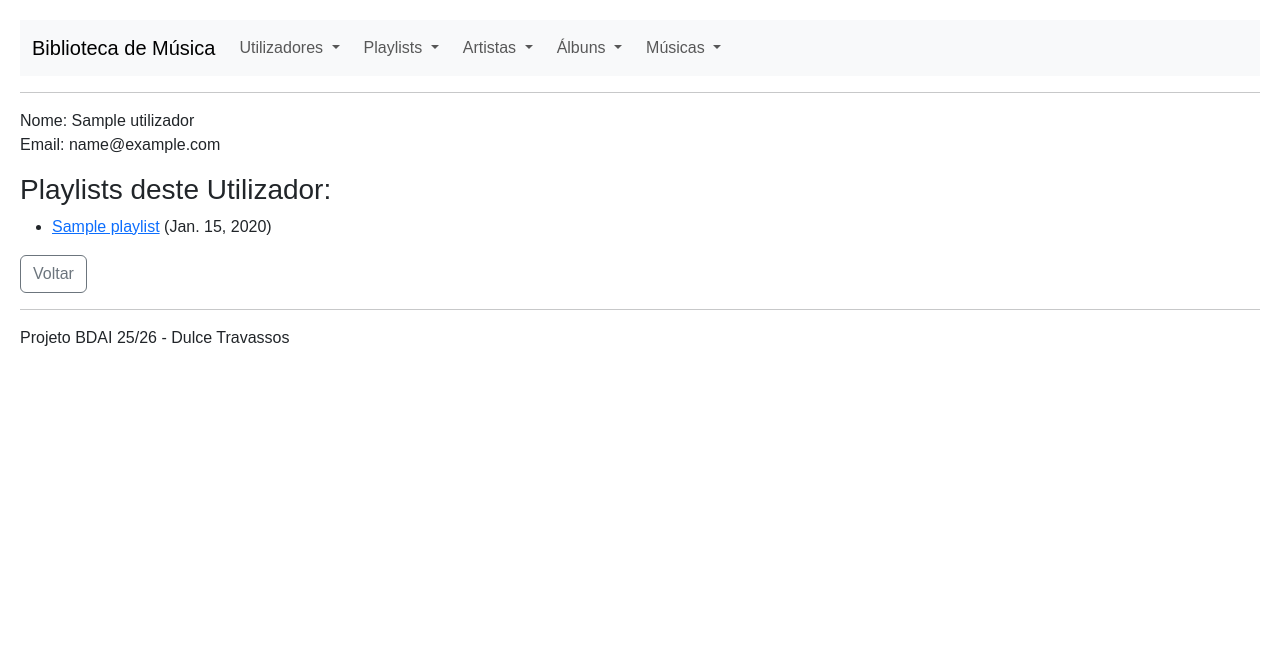
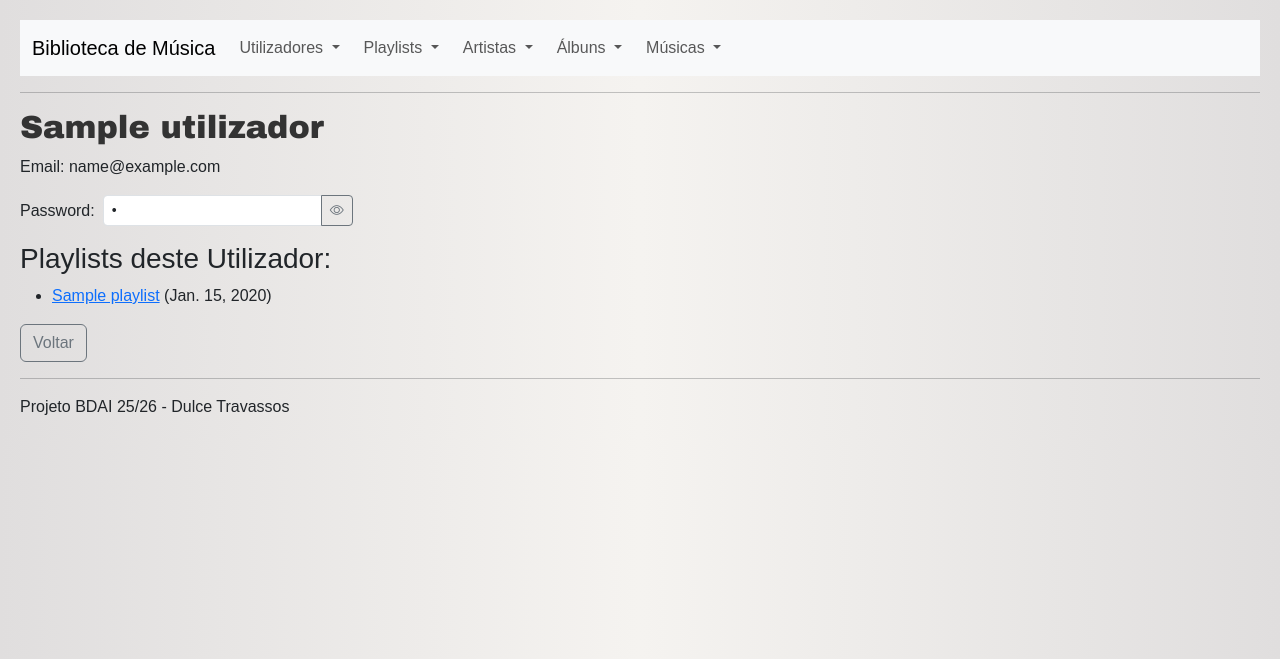
Before and after one commit to dulcetravassos/bdai-django-music-app, a Django app: page /utilizadores/1/ in a window 1280 px wide. Shown: the top 659 px of the page. Run offline with Django 5.2, Linux system fonts and the light colour scheme; tables that the repository leaves empty hold one stand-in row (values such as "Sample post"); some libraries are stand-ins or nearby versions.

Commit message:
Updated forms and views and improved templates (inc. jQuery)

```diff
--- a/bdai_django_music_app/biblioteca/views.py
+++ b/bdai_django_music_app/biblioteca/views.py
@@ -5,6 +5,14 @@ from .forms import UtilizadorForm, PlaylistForm, ArtistaForm, AlbumForm, MusicaE
 
 class HomeView(TemplateView):
     template_name = "home.html"
+    def get_context_data(self, **kwargs):
+        context = super().get_context_data(**kwargs)
+        context['num_utilizadores'] = Utilizador.objects.count()
+        context['num_playlists'] = Playlist.objects.count()
+        context['num_artistas'] = Artista.objects.count()
+        context['num_albuns'] = Album.objects.count()
+        context['num_musicas'] = MusicaEstatistica.objects.count()
+        return context
 
 ################################################ Utilizador ################################################
 
@@ -13,6 +21,7 @@ class UtilizadorListView(ListView):
     model = Utilizador
     template_name = "utilizador_list.html"
     context_object_name = "utilizadores"
+    ordering = ['nome_utilizador']
 
 # Utilizador: detalhes + playlists
 class UtilizadorDetailView(DetailView):
@@ -51,6 +60,7 @@ class AlbumListView(ListView):
     model = Album
     template_name = "album_list.html"
     context_object_name = "albuns"
+    ordering = ['nome']
 
 # Álbum: detalhes (inclui artista) + músicas
 class AlbumDetailView(DetailView):
@@ -89,6 +99,7 @@ class ArtistaListView(ListView):
     model = Artista
     template_name = "artista_list.html"
     context_object_name = "artistas"
+    ordering = ['nome']
 
 # Artista: detalhes + músicas + álbuns
 class ArtistaDetailView(DetailView):
@@ -128,6 +139,7 @@ class PlaylistListView(ListView):
     model = Playlist
     template_name = "playlist_list.html"
     context_object_name = "playlists"
+    ordering = ['nome']
 
 # Playlist: detalhes
 class PlaylistDetailView(DetailView):
@@ -166,6 +178,7 @@ class MusicaEstatisticaListView(ListView):
     model = MusicaEstatistica
     template_name = "musicaestatistica_list.html"
     context_object_name = "musicas"
+    ordering = ['nome']
 
 # Música-Estatística: detalhes
 class MusicaEstatisticaDetailView(DetailView):
--- a/bdai_django_music_app/static/css/styles.css
+++ b/bdai_django_music_app/static/css/styles.css
@@ -1,3 +1,9 @@
-body { font-family: Arial, sans-serif; margin: 20px; }
+body {
+    font-family: Arial, sans-serif;
+    margin: 20px;
+    background: #E0DEDE;
+    background: linear-gradient(90deg,rgba(224, 222, 222, 1) 0%, rgba(245, 243, 240, 1) 50%, rgba(224, 222, 222, 1) 100%);
+}
 header h1 a { text-decoration: none; color: #333; }
+h2 { font-family: "Arial Black", "Arial Bold", Gadget, sans-serif; text-decoration: none; color: #333;}
 nav a { margin-right: 8px; }
--- a/bdai_django_music_app/templates/album_list.html
+++ b/bdai_django_music_app/templates/album_list.html
@@ -24,7 +24,7 @@
                         />
                     {% endif %}
                     <span>
-                        {{ a.nome }} ({{ a.ano_lancamento }})
+                        {{ a.nome }} ({{a.artista.nome}}, {{ a.ano_lancamento }})
                     </span>
                 </div>
                 <span>
--- a/bdai_django_music_app/templates/base.html
+++ b/bdai_django_music_app/templates/base.html
@@ -7,6 +7,7 @@
     <meta name="viewport" content="width=device-width,initial-scale=1" />
     {% bootstrap_css %}
     <link rel="stylesheet" href="{% static 'css/styles.css' %}" />
+    <link rel="stylesheet" href="https://cdn.jsdelivr.net/npm/bootstrap-icons@1.11.3/font/bootstrap-icons.min.css">
   </head>
   <body>
     <header>
--- a/bdai_django_music_app/templates/musicaestatistica_detail.html
+++ b/bdai_django_music_app/templates/musicaestatistica_detail.html
@@ -1,7 +1,7 @@
 {% extends "base.html" %}
 {% block title %}{{ musicaestatistica.nome }}{% endblock %}
 {% block content %}
-    <h3>{{ musicaestatistica.nome }}</h3>
+    <h2>{{ musicaestatistica.nome }}</h2>
     <p>Nome: {{ musicaestatistica.nome }}<br>Duração: {{ musicaestatistica.get_duracao_formatada }}<br>Gostos: {{ musicaestatistica.estatistica_gostos }}<br>Visualizações: {{ musicaestatistica.estatistica_visualizacoes }}</p> <!-- ADICIONAR ARTISTAS COM FOR -->
     <h3>Artistas desta Música:</h3>
     <ul>
--- a/bdai_django_music_app/templates/playlist_detail.html
+++ b/bdai_django_music_app/templates/playlist_detail.html
@@ -1,7 +1,7 @@
 {% extends "base.html" %}
 {% block title %}{{ playlist.nome }}{% endblock %}
 {% block content %}
-    <h3>{{ playlist.nome }}</h3>
+    <h2>{{ playlist.nome }}</h2>
     <p>Nome: {{ playlist.nome }}<br>Data de Criação: {{ playlist.data_criacao }}<br>Visibilidade: {{ playlist.get_privacidade }}</p>
     <h3>Músicas desta Playlist:</h3>
     <ul>
--- a/bdai_django_music_app/templates/utilizador_detail.html
+++ b/bdai_django_music_app/templates/utilizador_detail.html
@@ -1,8 +1,28 @@
 {% extends "base.html" %}
 {% block title %}{{ utilizador.nome_utilizador }}{% endblock %}
 {% block content %}
-    <h3>{{ utilizador.nome }}</h3>
-    <p>Nome: {{ utilizador.nome_utilizador }}<br>Email: {{ utilizador.email }}</p>
+    <h2>{{ utilizador.nome_utilizador }}</h2>
+    <p>Email: {{ utilizador.email }}</p>
+        <div class="d-flex align-items-center mb-3">
+            <span class="me-2">Password:</span>
+            <div class="input-group input-group-sm" style="width: 250px;">
+                <input
+                    type="password"
+                    class="form-control"
+                    value="{{ utilizador.password }}"
+                    id="passwordInput"
+                    readonly
+                >
+                <button
+                    class="btn btn-outline-secondary"
+                    type="button"
+                    id="toggleBtn"
+                    onclick="mostrarPassword()"
+                >
+                    <i class="bi bi-eye" id="iconEye"></i>
+                </button>
+            </div>
+        </div>
     <h3>Playlists deste Utilizador:</h3>
     <ul>
         {% for p in playlists %}
@@ -12,4 +32,26 @@
         {% endfor %}
     </ul>
     <a href="{% url 'utilizador_list' %}" class="btn btn-outline-secondary">Voltar</a>
+
+   <!-- Função para mostrar ou ocultar a password ao clicar no botão -->
+   <!-- Altera o tipo do input entre password e text (para ficar visível e invisível) e altera os ícones (olho aberto/olho fechado)-->
+    <script>
+        function mostrarPassword() {
+            var inputPass = document.getElementById("passwordInput");
+            var icon = document.getElementById("iconEye");
+
+            if (inputPass && icon) {
+                if (inputPass.type === "password") {
+                    inputPass.type = "text";
+                    icon.classList.remove("bi-eye");
+                    icon.classList.add("bi-eye-slash");
+                } else {
+                    inputPass.type = "password";
+                    icon.classList.remove("bi-eye-slash");
+                    icon.classList.add("bi-eye");
+                }
+            }
+        }
+    </script>
+
 {% endblock %}
```
Also changed, not shown: bdai_django_music_app/biblioteca/forms.py (+44 -0 lines), bdai_django_music_app/templates/home.html (+20 -5 lines), bdai_django_music_app/templates/musicaestatistica_form.html (+20 -0 lines).
